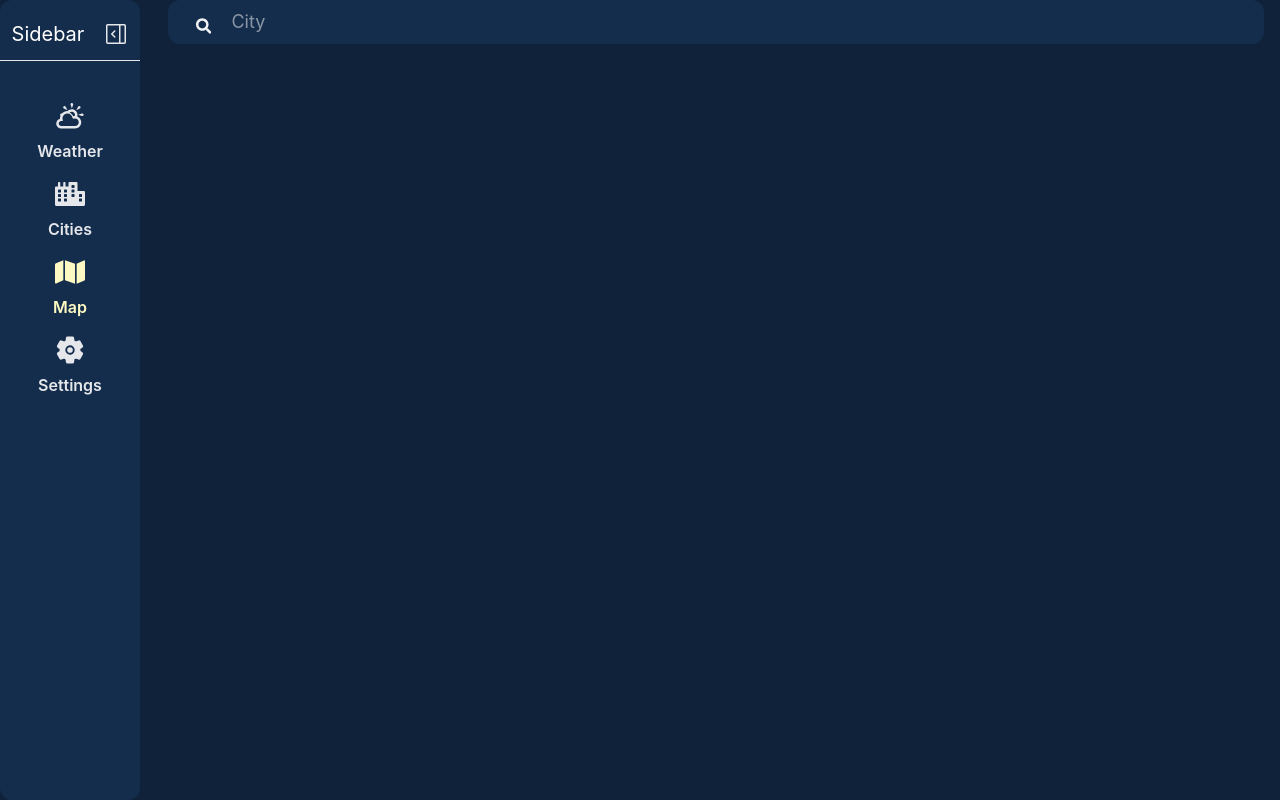
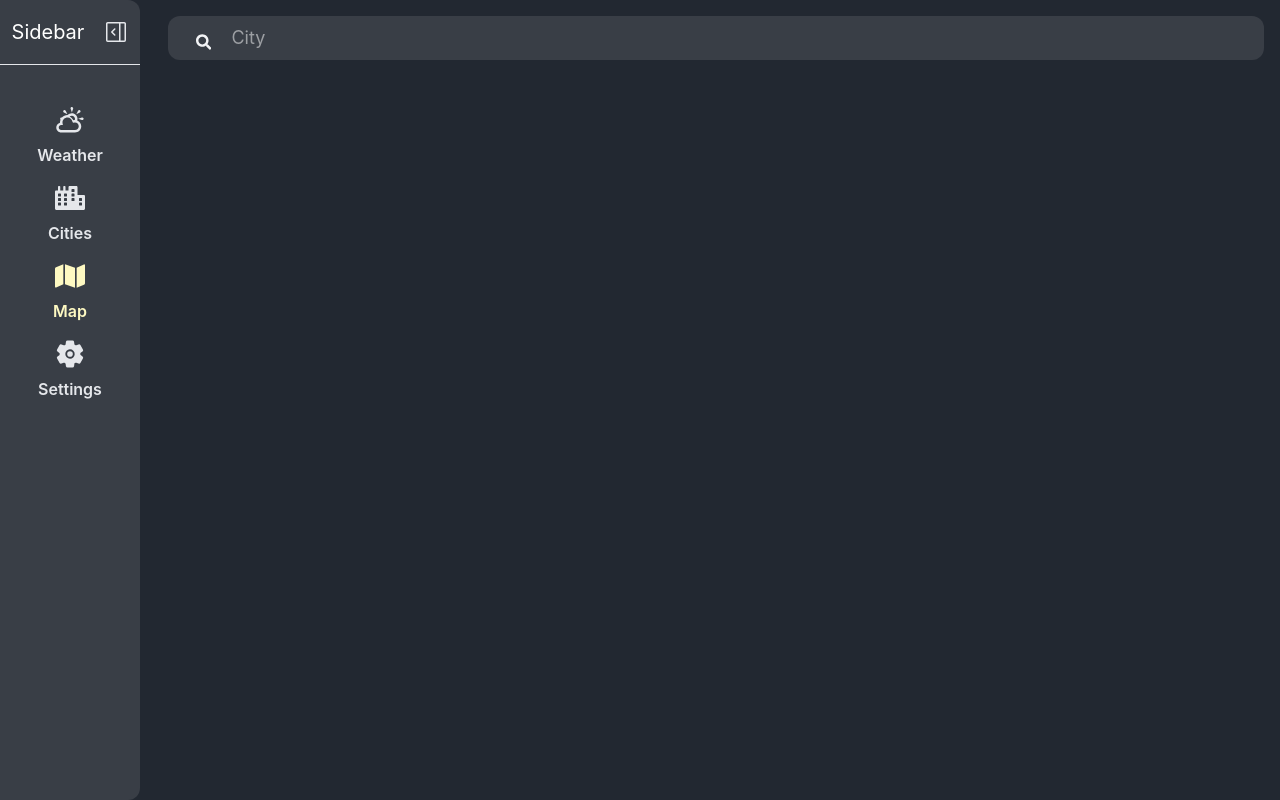
Before and after one commit to Yana-Hanieh/Atlas-Weather-Application, a React (Vite) app: page /map in a window 1280 px wide. Built offline with nearby package versions, Linux system fonts and the light colour scheme; no server answers.

Commit message:
feat: color palette change

```diff
--- a/package.json
+++ b/package.json
@@ -11,6 +11,7 @@
   },
   "dependencies": {
     "@tailwindcss/vite": "^4.3.2",
+    "mapbox-gl": "^3.26.0",
     "react": "^19.2.7",
     "react-dom": "^19.2.7",
     "react-icons": "^5.7.0",
--- a/src/assets/components/AirConditionsCard.jsx
+++ b/src/assets/components/AirConditionsCard.jsx
@@ -8,7 +8,7 @@ function AirConditionsCard({weatherData}) {
     const {main,wind,clouds} = weatherData; //save the weatherData into the 4 seperate variables (arrays) to easily call their values
 
     return(
-        <div className=" bg-primary-light auto shadow-lg shadow-cyan-950 hover:shadow-cyan-900 transition-transform hover:-translate-y-2 hover:shadow-lg duration-300 rounded-xl items-center px-4 py-1 w-full">
+        <div className=" bg-primary-light auto shadow-lg shadow-shadowColor hover:shadow-shadowColor-hover transition-transform hover:-translate-y-2 hover:shadow-lg duration-300 rounded-xl items-center px-4 py-1 w-full">
             <h2 className="font-medium text-white text-2xl m-3">Air Conditions</h2>
 
             <div className="grid grid-cols-2 md:grid-cols-4 gap-x-4 md:gap-x-6 gap-y-6 px-4 md:px-6 mt-4 pb-4"> {/*grid layout used to display the hrs, temp, and icon in a grid format*/}
--- a/src/assets/components/CityCard.jsx
+++ b/src/assets/components/CityCard.jsx
@@ -27,7 +27,7 @@ import { GiSnowing } from "react-icons/gi";
   return (
     <div
       onClick={onClick}
-      className="rounded-2xl bg-primary-light p-6 shadow-lg shadow-cyan-950 hover:shadow-cyan-900 transition-transform hover:-translate-y-2 hover:shadow-lg duration-300 items-center w-full">
+      className="rounded-2xl bg-primary-light p-6 shadow-lg shadow-shadowColor hover:shadow-shadowColor-hover transition-transform hover:-translate-y-2 hover:shadow-lg duration-300 items-center w-full">
       <div className="flex items-center justify-between sm:ml-25 sm:mr-20">
         <WeatherIcon
           weather= {weather.weather[0].main}
--- a/src/assets/components/CityDetails.jsx
+++ b/src/assets/components/CityDetails.jsx
@@ -39,7 +39,7 @@ function CityDetails({city,weatherData,forecastData,onClose}) {
    const condition = weather[0].main; //a variable containing the main element found in the "weather" array  which helps choose the weather icon, NOTE: its the main element inside the weather array,
 
     return(
-        <div className="bg-primary-light shadow-lg shadow-cyan-950 hover:shadow-cyan-900 transition-transform hover:shadow-lg duration-300 rounded-xl h-170 p-4 overflow-hidden">
+        <div className="bg-primary-light shadow-lg shadow-shadowColor hover:shadow-shadowColor-hover transition-transform hover:shadow-lg duration-300 rounded-xl h-170 p-4 overflow-hidden">
           <button
             onClick={onClose}
             className="flex items-center justify-center rounded-2xl w-8 h-5 text-white cursor-pointer float-right"
--- a/src/assets/components/DisplayCard.jsx
+++ b/src/assets/components/DisplayCard.jsx
@@ -29,7 +29,7 @@ function WeatherIcon({weather}){ //A function which takes the icon as a prop/var
 function DisplayCard({weatherData, forecastData, loading, error}){ //enter the location, tempreater, rain percentage, and corresponding icon for the weather
   if (loading) {
   return (
-    <div className="flex items-center justify-center min-h-[300px] w-full gap-3 text-cyan-400">
+    <div className="flex items-center justify-center w-full gap-3 text-cyan-400">
       <CgSpinner className="animate-spin text-4xl" />
       <span className="text-gray-200 font-medium">Loading Weather...</span>
     </div>
@@ -61,7 +61,7 @@ function DisplayCard({weatherData, forecastData, loading, error}){ //enter the l
                 </div>
 
                 <div className="mt-8 flex flex-col gap-10">
-                    <div className=" hover:shadow-cyan-900 transition-transform hover:-translate-y-2 hover:shadow-lg duration-300 rounded-xl">
+                    <div className=" hover:shadow-shadowColor-hover transition-transform hover:-translate-y-2 hover:shadow-lg duration-300 rounded-xl">
                         <TodayCard forecastData={forecastData}/> {/*use the TodayCard hook as first card containing the current weather data */}
                     </div>
                     <AirConditionsCard weatherData={weatherData}/> {/*use the AirConditionsCard hook as a second card containing the air con ditions data */}
--- a/src/assets/components/SideBar.jsx
+++ b/src/assets/components/SideBar.jsx
@@ -23,16 +23,16 @@ function SideBar() {
   ]
   return ( //if the iscollapsed is false this return function will be executed, this is the default state, the icons along with the labels will show
     <div
-      className={`bg-primary-light z-50 rounded-xl text-white absolute sm:relative flex flex-col ring-1 ring-hover sm:ring-0 transition-all duration-300 ease-in-out
+      className={`bg-primary-light z-50 rounded-r-xl text-white absolute sm:relative flex flex-col ring-1 ring-hover sm:ring-0 transition-all duration-300 ease-in-out mt-3 sm:mt-0 sm:pt-3
 
         ${iscollapsed ? ` w-16 sm:w-20 gap-5 items-center pb-6` : `w-16 h-fit sm:h-screen sm:w-35 gap-6 sm:gap-10 `}`}
       >
 
       {/*top section of the sidebar that constains label, collapse icon, and line*/}
       <div>
-        <div className="flex flex-row gap-5 items-center justify-center"> {/*the label and collapse icon are in a flex row so they are on the same row/x-axis*/ }
+        <div className="flex flex-row gap-5 items-center justify-center h-[40px] "> {/*the label and collapse icon are in a flex row so they are on the same row/x-axis*/ }
           {!iscollapsed &&(
-            <h2 className="hidden md:block text-xl mt-5">Sidebar</h2>
+            <h2 className="hidden sm:block text-xl ">Sidebar</h2>
           )}
 
           {iscollapsed ? (
@@ -43,15 +43,15 @@ function SideBar() {
              ):(
               <GoSidebarExpand
                 onClick={()=> setIsCollapsed(!iscollapsed)} //onclick function is used to switch the boolean value of iscollapsed, allowing the user to colllapse the sidebar upon clicking
-                className="text-2xl mt-5 cursor-pointer text-gray-200 hover:text-yellow-100"
+                className="text-2xl cursor-pointer text-gray-200 hover:text-yellow-100"
               />
             )}
 
         </div>
 
         {/*The line under the sidebar, used to separate the collapse icon from the sidebar icons*/}
-        <div className={`mt-3
-          ${iscollapsed ? "border-b border-white w-full":" border-0 sm:border-b border-gray-200"}`}></div>
+        <div className={`
+          ${iscollapsed ? "border-b border-white w-full mt-3":" border-0 sm:border-b border-gray-200 sm:mt-3"}`}></div>
         </div>
           {/*the elements of the sidebar (icons + labels)*/ }
           <div className= {`flex flex-col gap-4 font-semibold items-center text-gray-200
--- a/src/assets/components/TodayCard.jsx
+++ b/src/assets/components/TodayCard.jsx
@@ -23,7 +23,7 @@ function TodayCard({forecastData}){
     if (!forecastData) return null; //if data doesnt exist, dont render the page
     const hourData = forecastData.list.slice(0,8); //takes the first 8 entries, 3hrs apart
     return(
-        <div className=" bg-primary-light auto shadow-lg shadow-cyan-950 rounded-xl items-center px-4 py-2 w-full">
+        <div className=" bg-primary-light auto shadow-lg shadow-shadowColor rounded-xl items-center px-4 py-2 w-full">
             <h2 className="font-medium text-white text-lg sm:text-2xl mt-3">Today's Forecast</h2>
             <div className="flex overflow-x-auto gap-2 hide-scrollbar"> {/*grid layout used to display the hrs, temp, and icon in a grid format*/}
                 {hourData.map((Data,index) => (
--- a/src/assets/components/WeekCard.jsx
+++ b/src/assets/components/WeekCard.jsx
@@ -58,7 +58,7 @@ function WeekCard({forecastData}){
     const weekData = groupForecastByDay(forecastData); //actually calls the grouping function
 
     return(
-        <div className="flex flex-col bg-primary-light shadow-lg shadow-cyan-950 rounded-xl h-full p-5 justify-between w-full">
+        <div className="flex flex-col bg-primary-light shadow-lg shadow-shadowColor rounded-xl h-full p-5 justify-between w-full">
             <h2 className="font-medium text-white text-2xl">6 Day Forecast</h2>
             <div className="flex flex-col justify-between flex-1">
 
--- a/src/assets/pages/Map.jsx
+++ b/src/assets/pages/Map.jsx
@@ -14,12 +14,12 @@
   return (
     <div className=" bg-primary flex flex-row gap-3 px-4 pb-4 items-stretch min-h-screen w-full"> {/* search bar and side bar are aligned from the top so they start in the same height */}
       <div className="flex flex-col lg:flex-row gap-3 flex-1 min-w-0 items-stretch">
-        <div className="flex flex-col gap-5 flex-1 min-w-0">
+        <div className="flex flex-col gap-5 flex-1 min-w-0 pt-4">
         <SearchBar
        />
 
          {/**City cards */}
-        {/* <div className="border rounded-2xl bg-primary-light px-4 py-8 flex flex-row gap-2 shadow-lg shadow-cyan-950 hover:shadow-cyan-900 transition-transform hover:-translate-y-2 hover:shadow-lg duration-300 items-center w-full">
+        {/* <div className="border rounded-2xl bg-primary-light px-4 py-8 flex flex-row gap-2 shadow-lg shadow-shadowColor hover:shadow-shadowColor-hover transition-transform hover:-translate-y-2 hover:shadow-lg duration-300 items-center w-full">
           <span className="">
             <GiSnowing />
           </span>
--- a/src/assets/pages/Settings.jsx
+++ b/src/assets/pages/Settings.jsx
@@ -9,7 +9,7 @@ import SearchBar from "../components/SearchBar";
        />
 
          {/**City cards */}
-        {/* <div className="border rounded-2xl bg-primary-light px-4 py-8 flex flex-row gap-2 shadow-lg shadow-cyan-950 hover:shadow-cyan-900 transition-transform hover:-translate-y-2 hover:shadow-lg duration-300 items-center w-full">
+        {/* <div className="border rounded-2xl bg-primary-light px-4 py-8 flex flex-row gap-2 shadow-lg shadow-shadowColor hover:shadow-shadowColor-hover transition-transform hover:-translate-y-2 hover:shadow-lg duration-300 items-center w-full">
           <span className="">
             <GiSnowing />
           </span>
--- a/src/assets/pages/Weather.jsx
+++ b/src/assets/pages/Weather.jsx
@@ -122,7 +122,7 @@ function Weather() {
 
       <div className="flex flex-col">
         <p className="h-12"></p>
-        <div className=" md:mt-16 w-full h-full lg:w-80 shrink-0 rounded-xl hover:shadow-cyan-900 transition-transform hover:-translate-y-2 hover:shadow-lg duration-300">
+        <div className=" md:mt-16 w-full h-full lg:w-80 shrink-0 rounded-xl hover:shadow-shadowColor transition-transform hover:-translate-y-2 hover:shadow-lg duration-300">
           <WeekCard forecastData={forecastData}/> {/* use the WeekCard hook as a third card containing the weekly weather data (displayed on the rightside of the screen) */}
         </div>
       </div>
--- a/src/index.css
+++ b/src/index.css
@@ -1,10 +1,12 @@
 @import "tailwindcss";
 
 @theme {
-  --color-primary: #0f2239 ;
-  --color-primary-light: #142d4c;
+  --color-primary: #222831;
+  --color-primary-light: #393e46;
   --color-primary-hover: #1e3a5f;
   --color-hover: #fef9c2;
+  --color-shadowColor:#393e46;
+  --color-shadowColor-hover:#42474f;
 }
 
 /* Hides the scroll bar used in the hours card*/
```
Also changed, not shown: 1 other file (tests, documents, lock files or other folders).
